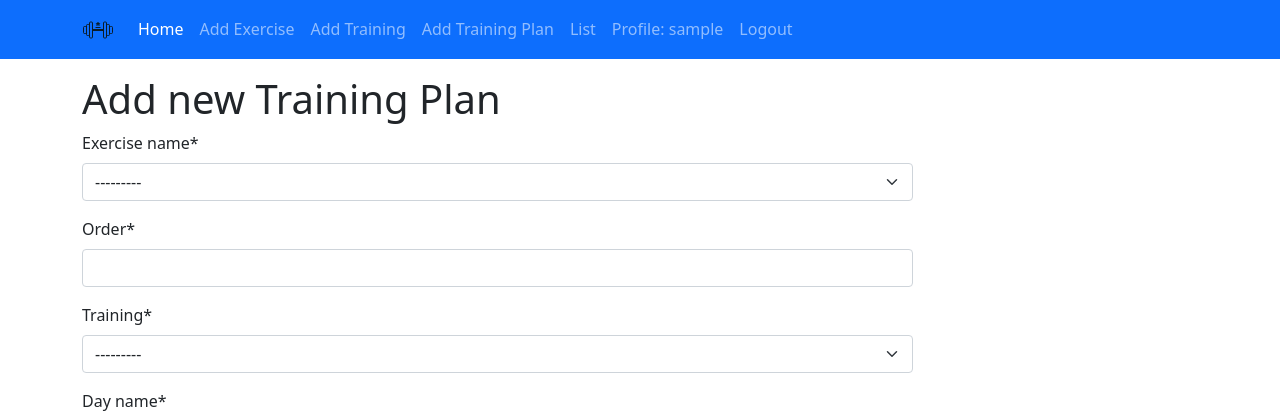
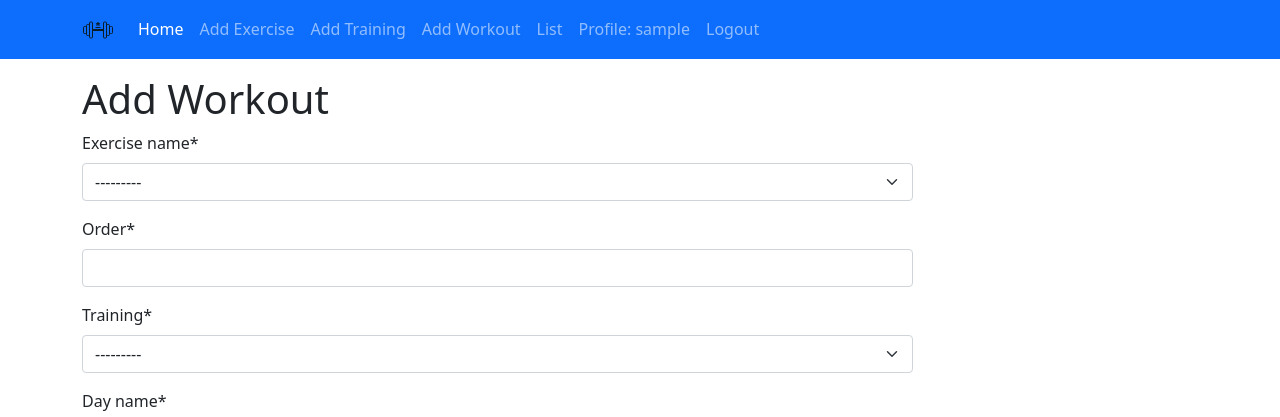
Before and after one commit to marcinowozniako/Training_App, a Django app: page /training/create-training-plan in a window 1280 px wide. Shown: the top 417 px of the page. Run offline with Django 4.2, Linux system fonts and the light colour scheme; a user stored in the database is signed in; tables that the repository leaves empty hold one stand-in row (values such as "Sample post"); one stand-in notice (Sample message) is shown; parts of the project's set-up code (start-up, migrations or seed data) failed here and were passed over; some libraries are stand-ins or nearby versions.

Commit message:
messages added

```diff
--- /dev/null
+++ b/static/scripts/messages.js
@@ -0,0 +1,18 @@
+// document.ready(function (){
+//     setTimeout(function (){
+//         '.alert'.fadeOut('slow')
+//
+//     }, 100)
+// })
+const messages = document.getElementsByClassName('alert')
+console.log(messages)
+
+setTimeout(function (){
+    messages[0].classList.add('fade')
+    // messages[0].classList.add('collapse')
+},2000)
+
+setTimeout(function (){
+    messages[0].classList.add('collapse')
+    // messages[0].classList.add('collapse')
+},2850)
--- a/static/styles/main.css
+++ b/static/styles/main.css
@@ -1,4 +1,9 @@
+@import 'bootstrap.min.css';
+
 .logo {
     width: 2rem;
     height: 2rem;
 }
+.fade{
+    transition:opacity .85s linear
+}
--- a/templates/base.html
+++ b/templates/base.html
@@ -9,13 +9,14 @@
     <meta http-equiv="X-UA-Compatible" content="ie=edge">
     <title>Training Log{% block title %}{% endblock %}</title>
     {% block sripts %}
+        {% if messages %}
+        <script src="{% static 'scripts/messages.js' %}" defer async></script>
+        {% endif %}
         <script src="{% static 'scripts/bootstrap.min.js' %}" defer async></script>
     {% endblock %}
     {% block styles %}
         <link rel="stylesheet" href="{% static 'styles/main.css' %}">
-        <link rel="stylesheet" href="{% static 'styles/bootstrap.min.css' %}">
-
-
+{#        <link rel="stylesheet" href="{% static 'styles/bootstrap.min.css' %}">#}
     {% endblock %}
 </head>
 <body>
--- a/templates/navbar.html
+++ b/templates/navbar.html
@@ -11,7 +11,7 @@
         <a class="nav-link active" aria-current="page" href="{% url 'home:home' %}">Home</a>
       <a class="nav-link" href="{% url 'training:create-exercise' %}">Add Exercise</a>
       <a class="nav-link" href="{% url 'training:create-training' %}">Add Training</a>
-      <a class="nav-link" href="{% url 'training:create-training-plan' %}">Add Training Plan</a>
+      <a class="nav-link" href="{% url 'training:create-training-plan' %}">Add Workout</a>
       <a class="nav-link" href="{% url 'training:list' %}">List</a>
           {% if user.is_authenticated %}
 
--- a/training/templates/training/create_training_plan.html
+++ b/training/templates/training/create_training_plan.html
@@ -3,10 +3,17 @@
 
 
 {% block title %}
-    Create Training Plan
+    Add Workout
     {% endblock %}
     {% block container %}
-        <h1>Add new Training Plan</h1>
+        <h1>Add Workout</h1>
+              {% if messages %}
+     {% for message in messages %}
+         <div class="text-center alert alert-{{ message.tags }}">
+             {{ message|safe }}
+         </div>
+     {% endfor %}
+ {% endif %}
 
         <form action="" method="post">
 
--- a/training/templates/training/list.html
+++ b/training/templates/training/list.html
@@ -4,10 +4,10 @@
 
 
 {% block title %}
-    List of Plans
+    Training Plan
     {% endblock %}
     {% block container %}
-        <h1>List of Plans</h1>
+        <h1>Training Plan</h1>
         <table class="table">
                 {% regroup planlist by day_name as days%}
                 {% for day_name in days %}
--- a/training/views.py
+++ b/training/views.py
@@ -1,12 +1,15 @@
-from django.shortcuts import render
+from django.contrib import messages
+from django.contrib.messages.views import SuccessMessageMixin
+from django.http import HttpResponseRedirect
+from django.shortcuts import render, redirect
 from django.contrib.auth.mixins import LoginRequiredMixin, PermissionRequiredMixin
-from django.urls import reverse_lazy
+from django.urls import reverse_lazy, reverse
 from django.views.generic import CreateView
 
 from . import models
 
 
-class CreateExerciseView(LoginRequiredMixin, PermissionRequiredMixin, CreateView):
+class CreateExerciseView(SuccessMessageMixin, LoginRequiredMixin, PermissionRequiredMixin, CreateView):
     model = models.Exercises
     fields = '__all__'
     template_name = 'training/create_exercise.html'
@@ -14,10 +17,8 @@
     login_url = reverse_lazy('users:login')
     raise_exception = False
     success_url = reverse_lazy('training:create-exercise')
-
-    def form_valid(self, form):
-        form.instance.owner = self.request.user
-        return super().form_valid(form)
+    permission_denied_message = 'You dont have required Permission to view this site'
+    success_message = 'Data Successfully added!'
 
 
 class CreateTrainingView(CreateExerciseView):
```
Also changed, not shown: training/templates/training/create_exercise.html (+8 -0 lines), training/templates/training/create_training.html (+7 -0 lines).
